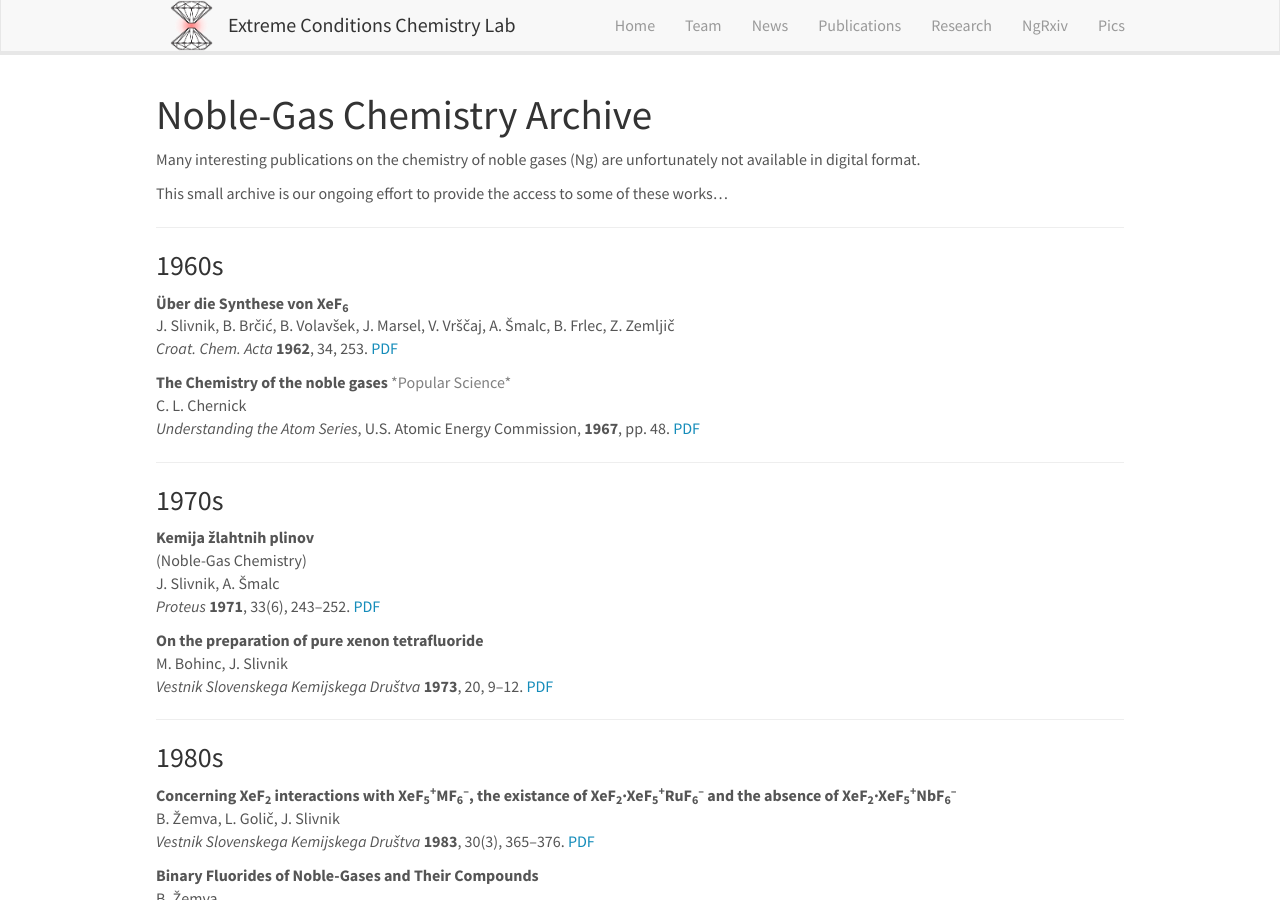
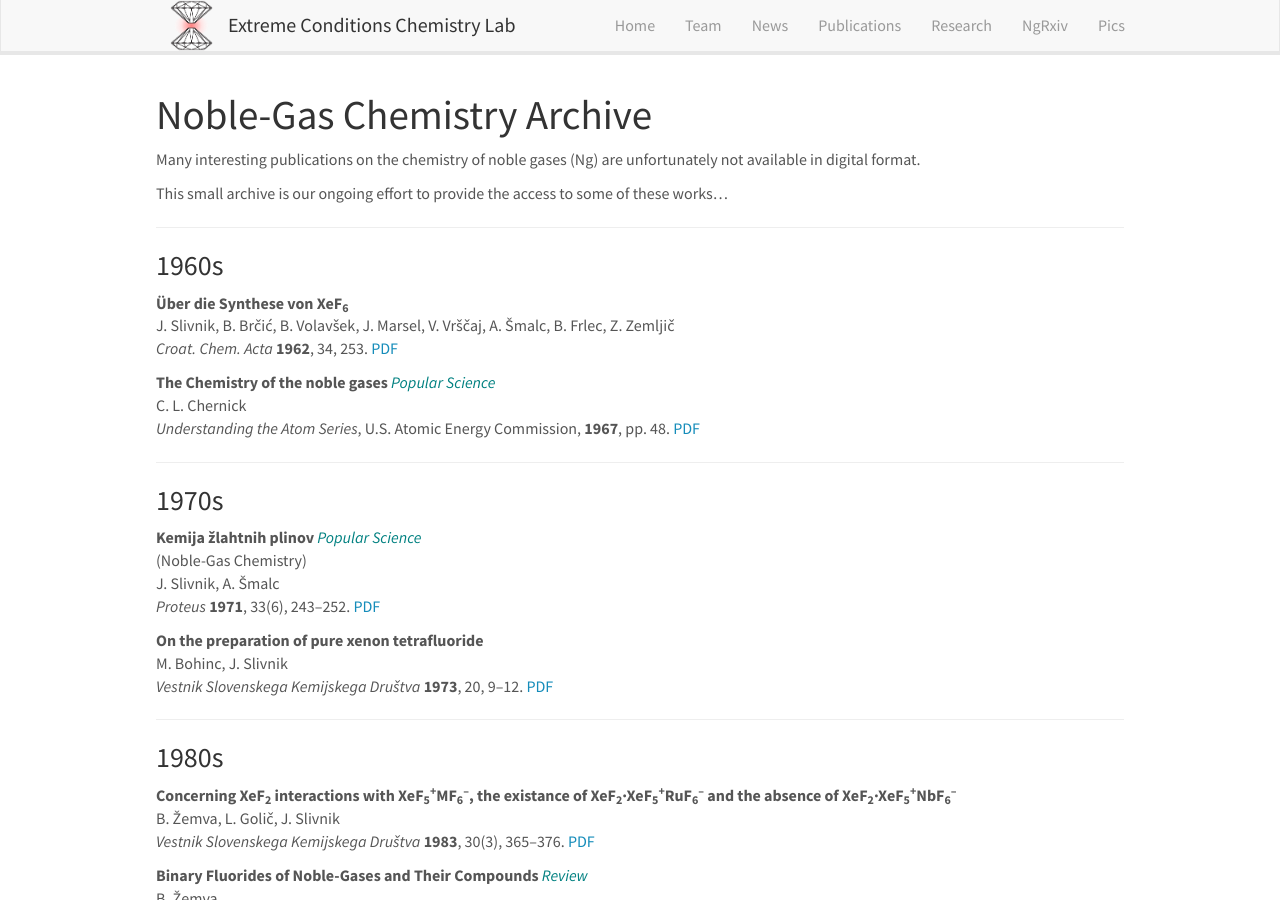
Before and after one commit to eccl-jsi/eccl-jsi.github.io, a Jekyll site: the page built from _pages/ngrxiv.md, in a window 1280 px wide and 900 px high. Built offline with Jekyll 4.4.1, drawn with Linux system fonts in a browser that asks for light colours; nearby versions of some CDN libraries.

Commit message:
Update ngrxiv.md

```diff
--- a/_pages/ngrxiv.md
+++ b/_pages/ngrxiv.md
@@ -20,7 +20,7 @@ This small archive is our ongoing effort to provide the access to some of these
 <br>J. Slivnik, B. Brčić, B. Volavšek, J. Marsel, V. Vrščaj, A. Šmalc, B. Frlec, Z. Zemljič
 <br>*Croat. Chem. Acta* **1962**, 34, 253. [PDF](https://pubweb.carnet.hr/ccacaa/wp-content/uploads/sites/182/2017/12/CCA_34_1962_253.pdf)
 
-**The Chemistry of the noble gases**   <font color="gray">*Popular Science*</font>
+**The Chemistry of the noble gases**    <font color="teal"><i>Popular Science</i></font>
 <br>C. L. Chernick
 <br>*Understanding the Atom Series*, U.S. Atomic Energy Commission,  **1967**, pp. 48. [PDF](https://www.osti.gov/includes/opennet/includes/Understanding%20the%20Atom/The%20Chemistry%20of%20Noble%20Gases.pdf)
 
@@ -28,7 +28,7 @@ This small archive is our ongoing effort to provide the access to some of these
 
 ### 1970s
 
-**Kemija žlahtnih plinov**
+**Kemija žlahtnih plinov**    <font color="teal"><i>Popular Science</i></font>
 <br>(Noble-Gas Chemistry)
 <br>J. Slivnik, A. Šmalc
 <br>*Proteus* **1971**, 33(6), 243–252. [PDF]({{ site.baseurl }}/ngarxiv/1971_P.pdf)
@@ -45,7 +45,7 @@ This small archive is our ongoing effort to provide the access to some of these
 <br>B. Žemva, L. Golič, J. Slivnik
 <br>*Vestnik Slovenskega Kemijskega Društva* **1983**, 30(3), 365–376. [PDF]({{ site.baseurl }}/ngarxiv/1983_VSKD.pdf)
 
-**Binary Fluorides of Noble-Gases and Their Compounds**
+**Binary Fluorides of Noble-Gases and Their Compounds**     <font color="teal"><i>Review</i></font>
 <br>B. Žemva
 <br>*Croat. Chem. Acta* **1988**, 61(1), 163–187. [PDF](https://hrcak.srce.hr/file/259460)
 
```
